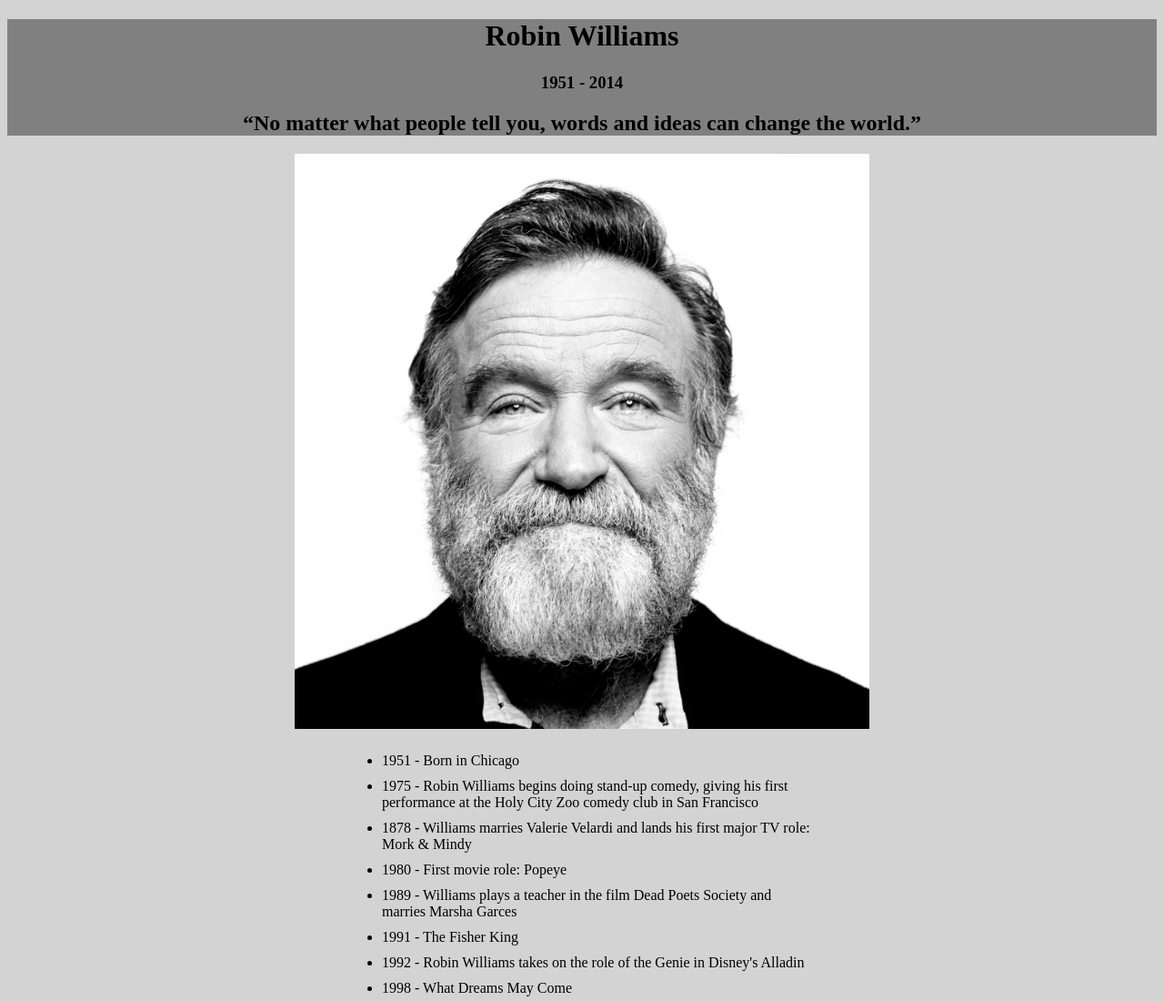
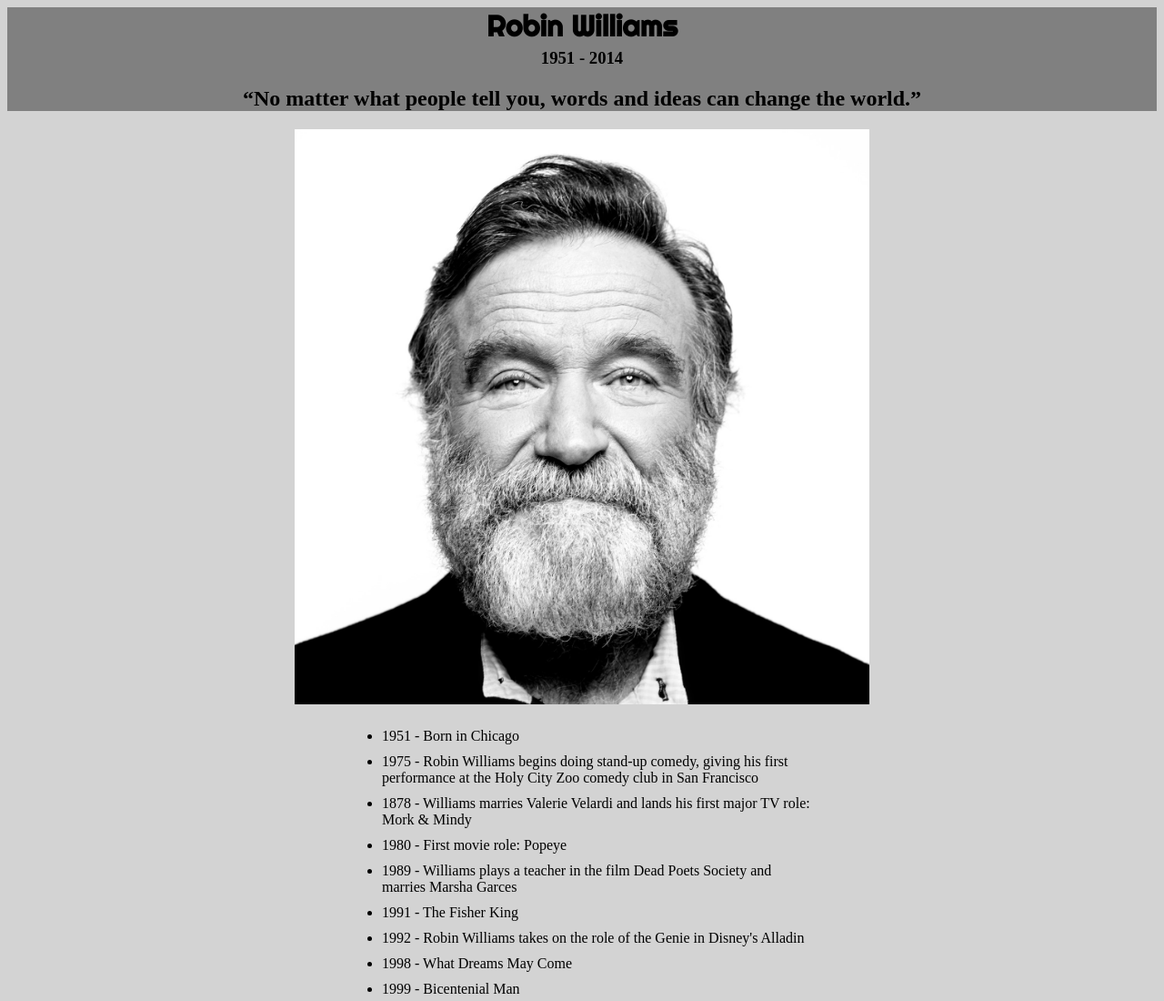
Before and after one commit to JevonGH/tribute-page, a plain HTML site: page index.html in a window 1280 px wide. Shown: the top 1100 px of the page at 91% size. Drawn offline with Linux system fonts and the light colour scheme.

Commit message:
Version 1.1

```diff
--- a/index.html
+++ b/index.html
@@ -3,6 +3,7 @@
 <head>
 	<title>Tribute Page</title>
 	<link rel="stylesheet" type="text/css" href="style.css">
+	<link href="https://fonts.googleapis.com/css?family=Righteous" rel="stylesheet">
 </head>
 <body>
 	<header>
--- a/style.css
+++ b/style.css
@@ -6,6 +6,16 @@ header {
 	text-align: center;
 	background-color: grey;
 }
+
+h1 {
+	font-family: 'Righteous', cursive;
+	margin: 5px;
+}
+
+h3 {
+	margin: 0px;
+}
+
 
 img {
 	display: block;
```
